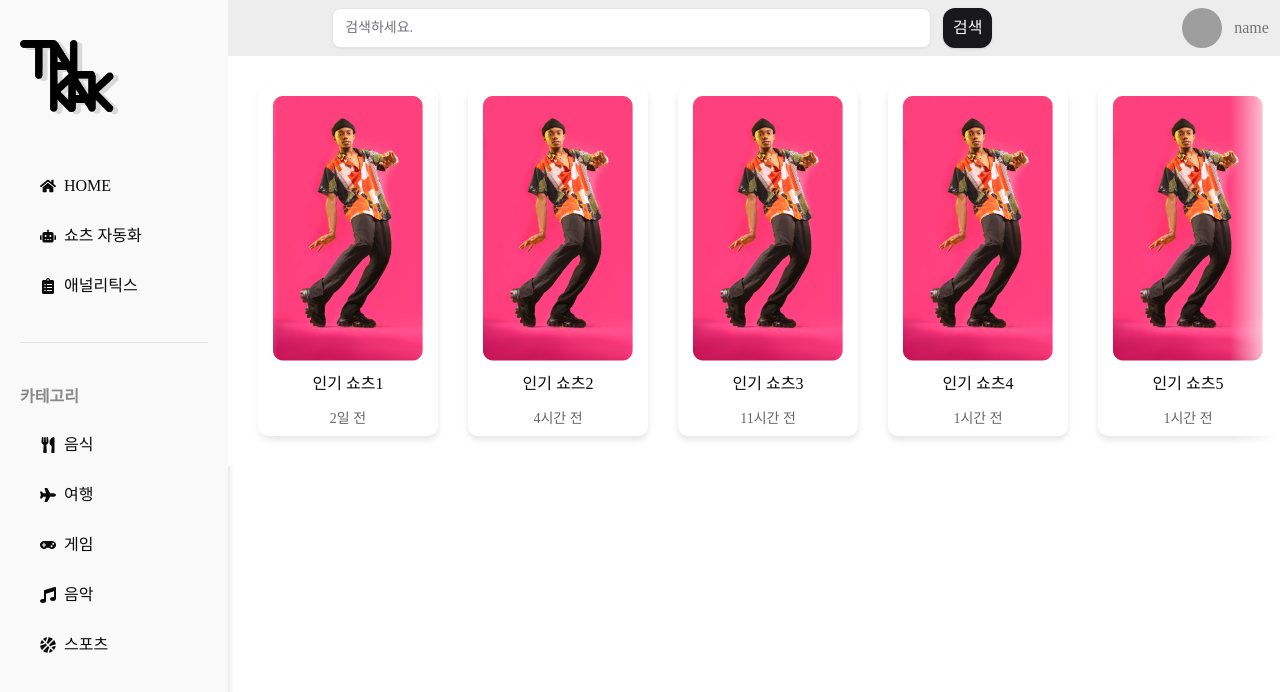
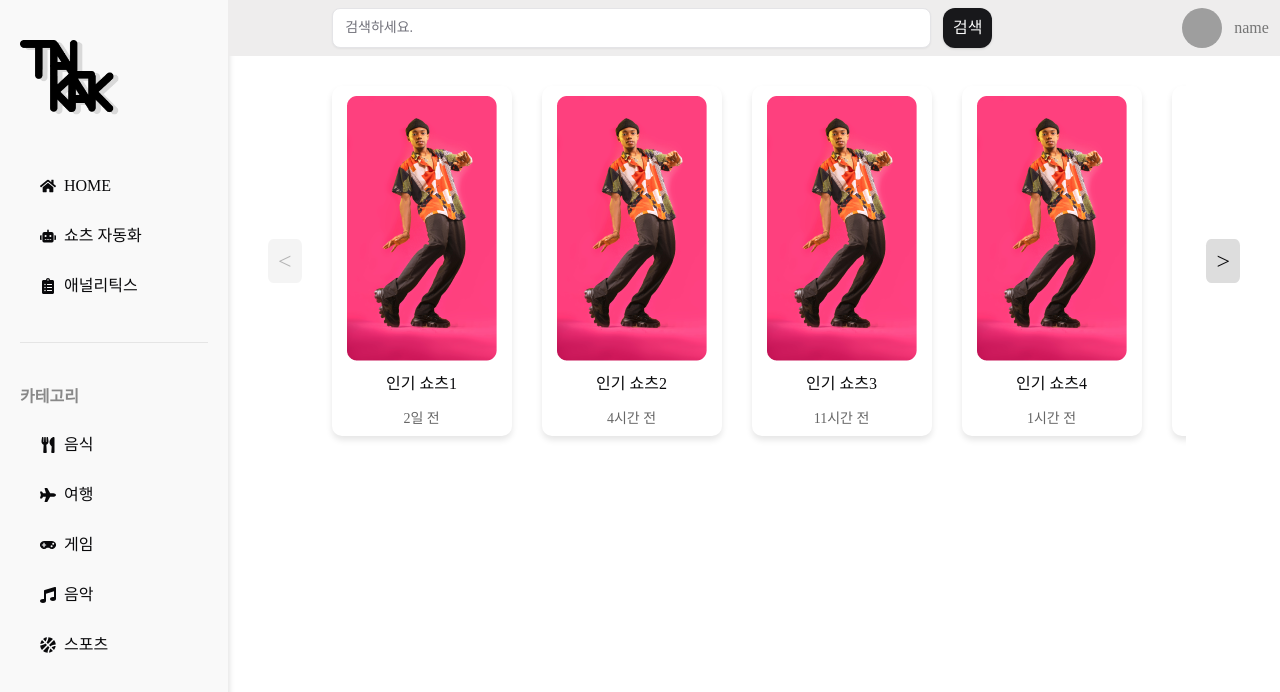
Before and after one commit to kakao-tech-campus-2nd-step3/Team5_FE, a React (Vite) app: page / in a window 1280 px wide. Shown: the top 692 px of the page. Built offline with nearby package versions, Linux system fonts and the light colour scheme; grey boxes are pictures that could not be loaded.

Commit message:
Feat: ShortsGrid 컴포넌트 슬라이더 기능 수정

```diff
--- a/src/components/feature/grid/ShortsGrid.tsx
+++ b/src/components/feature/grid/ShortsGrid.tsx
@@ -50,28 +50,39 @@ const shortsData = [
   },
 ];
 
+const CARD_WIDTH = 210;
+const SLIDE_AMOUNT = CARD_WIDTH * 2;
+
 const ShortsGrid = () => {
   const constraintsRef = useRef<HTMLDivElement>(null);
-  const [dragConstraints, setDragConstraints] = useState({ left: 0, right: 0 });
+  const [position, setPosition] = useState(0);
+  const [maxPosition, setMaxPosition] = useState(0);
 
   useEffect(() => {
     if (constraintsRef.current) {
       const sliderWidth = constraintsRef.current.scrollWidth;
       const containerWidth = constraintsRef.current.offsetWidth;
-      setDragConstraints({ left: -(sliderWidth - containerWidth), right: 0 });
+      setMaxPosition(-(sliderWidth - containerWidth));
     }
   }, []);
 
+  const handlePrev = () => {
+    setPosition((prev) => Math.min(prev + SLIDE_AMOUNT, 0));
+  };
+
+  const handleNext = () => {
+    setPosition((prev) => Math.max(prev - SLIDE_AMOUNT, maxPosition));
+  };
+
   return (
     <SliderWrapper>
+      <Button onClick={handlePrev} disabled={position === 0}>
+        {'<'}
+      </Button>
       <SliderContainer ref={constraintsRef}>
         <Slider
-          drag='x'
-          dragConstraints={dragConstraints}
-          dragMomentum={true}
-          initial={{ x: 0 }}
-          animate={{ x: 0 }}
-          whileTap={{ cursor: 'grabbing' }}
+          animate={{ x: position }}
+          transition={{ type: 'spring', stiffness: 300 }}
         >
           {shortsData.map((shorts, index) => (
             <motion.div key={index} className='card-wrapper'>
@@ -84,6 +95,9 @@ const ShortsGrid = () => {
           ))}
         </Slider>
       </SliderContainer>
+      <Button onClick={handleNext} disabled={position === maxPosition}>
+        {'>'}
+      </Button>
     </SliderWrapper>
   );
 };
@@ -91,41 +105,18 @@ const ShortsGrid = () => {
 export default ShortsGrid;
 
 const SliderWrapper = styled.div`
+  display: flex;
+  align-items: center;
   width: 100%;
   margin: 0 auto;
   padding: 20px;
   position: relative;
   overflow: hidden;
-  &::before,
-  &::after {
-    content: '';
-    position: absolute;
-    top: 0;
-    bottom: 0;
-    width: 50px;
-    z-index: 1;
-  }
-  &::before {
-    left: 0;
-    background: linear-gradient(
-      to right,
-      rgba(255, 255, 255, 1),
-      rgba(255, 255, 255, 0)
-    );
-  }
-  &::after {
-    right: 0;
-    background: linear-gradient(
-      to left,
-      rgba(255, 255, 255, 1),
-      rgba(255, 255, 255, 0)
-    );
-  }
 `;
 
-const SliderContainer = styled(motion.div)`
-  overflow: 'hidden';
-  cursor: 'grab';
+const SliderContainer = styled.div`
+  overflow: hidden;
+  flex: 1;
 `;
 
 const Slider = styled(motion.div)`
@@ -135,3 +126,17 @@ const Slider = styled(motion.div)`
     min-width: 180px;
   }
 `;
+
+const Button = styled.button`
+  background-color: #ddd;
+  border: none;
+  border-radius: 15%;
+  padding: 10px;
+  margin: 0 20px;
+  font-size: 24px;
+  cursor: pointer;
+  &:disabled {
+    opacity: 0.3;
+    cursor: not-allowed;
+  }
+`;
```
